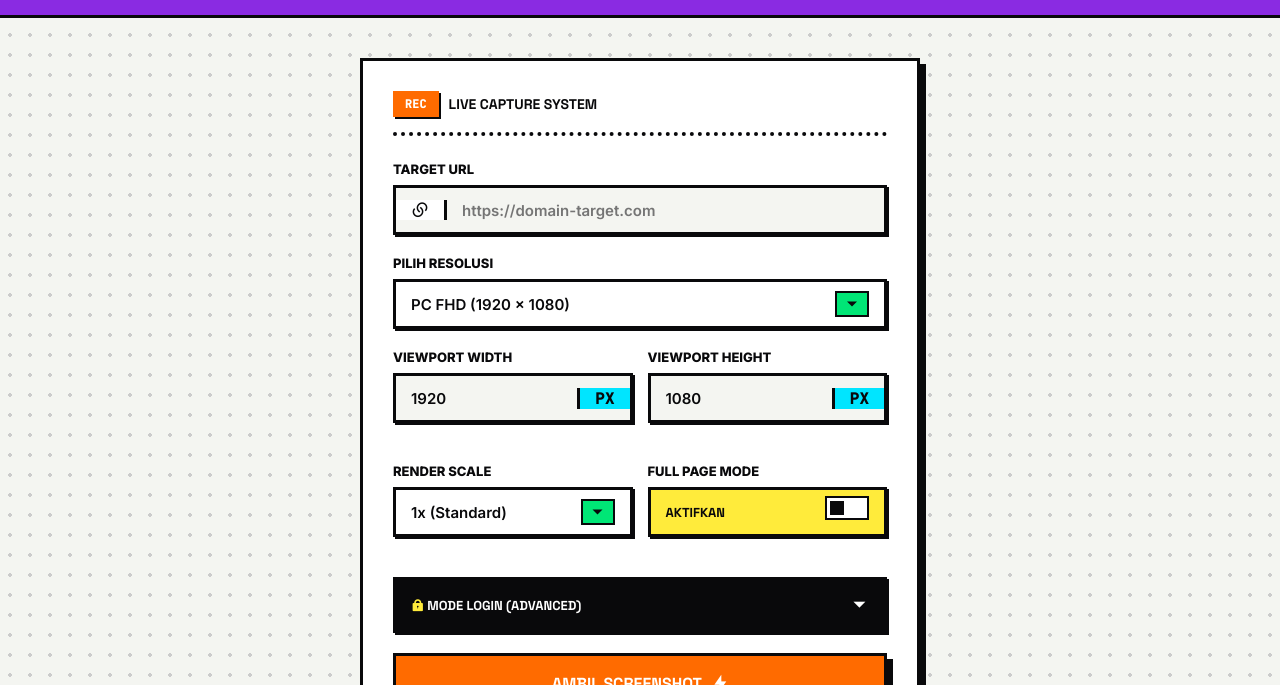
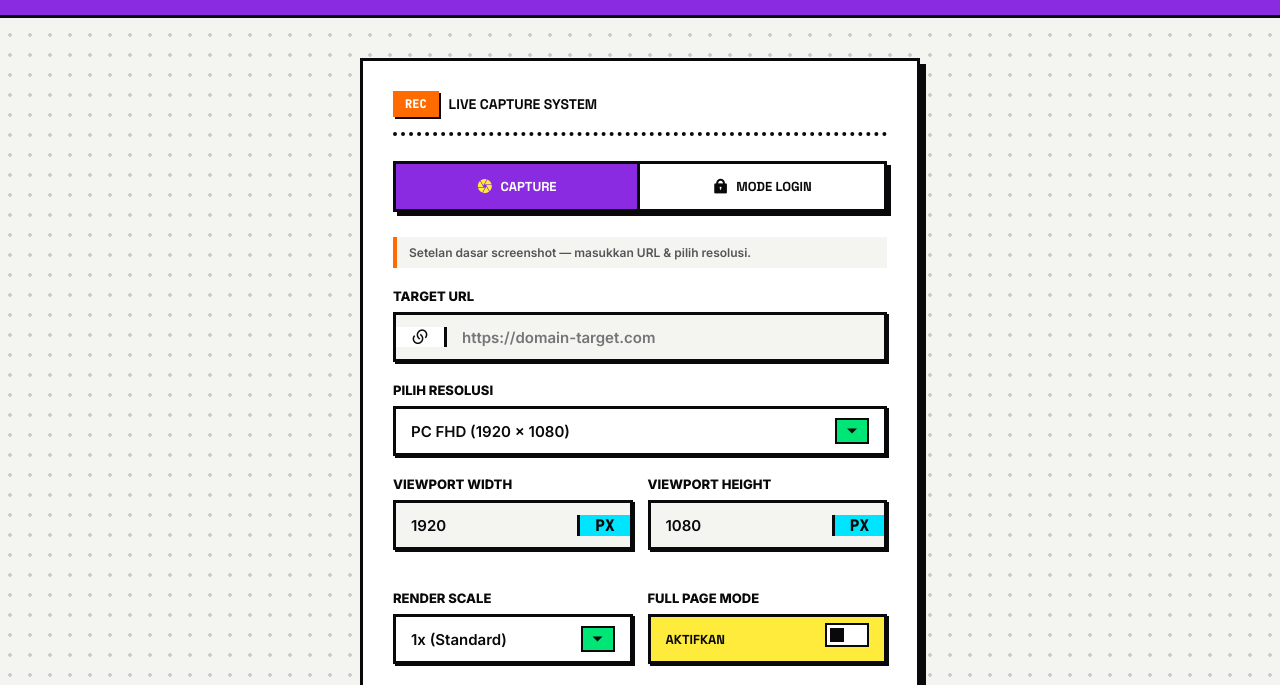
Before and after one commit to krisnatfk/snapforge, a website: page index.html in a window 1280 px wide. Shown: the part 115-800 px from the top of the page. Drawn offline with nearby package versions, Linux system fonts and the light colour scheme.

Commit message:
Redesign layout: pisah fitur jadi sistem tab (Capture / Mode Login) + fix input text border dobel

```diff
--- a/index.html
+++ b/index.html
@@ -154,6 +154,60 @@
             box-shadow: 2px 2px 0px var(--black);
         }
 
+        /* ===== TAB NAVIGATION ===== */
+        .tab-nav {
+            display: grid;
+            grid-template-columns: 1fr 1fr;
+            gap: 0;
+            margin-bottom: 25px;
+            border: var(--border);
+            box-shadow: 4px 4px 0px var(--black);
+        }
+        .tab-btn {
+            background: var(--white);
+            border: none;
+            border-right: var(--border);
+            padding: 14px 10px;
+            font-family: 'Space Grotesk', sans-serif;
+            font-size: 13px;
+            font-weight: 800;
+            text-transform: uppercase;
+            cursor: pointer;
+            color: var(--black);
+            display: flex;
+            align-items: center;
+            justify-content: center;
+            gap: 8px;
+            transition: 0.15s;
+        }
+        .tab-btn:last-child { border-right: none; }
+        .tab-btn i { font-size: 16px; }
+        .tab-btn:hover { background: var(--bg-main); }
+        .tab-btn.active { background: var(--vibrant-violet); color: var(--white); }
+        .tab-btn.active i { color: var(--vibrant-yellow); }
+        .tab-btn .tab-dot {
+            width: 9px; height: 9px; border-radius: 50%;
+            background: var(--vibrant-green); border: 1.5px solid var(--black);
+            display: none;
+        }
+        .tab-btn.has-data .tab-dot { display: inline-block; }
+
+        /* Tab Panel */
+        .tab-panel { display: none; }
+        .tab-panel.active { display: block; animation: fadeIn 0.2s ease; }
+        @keyframes fadeIn { from { opacity: 0; } to { opacity: 1; } }
+
+        .panel-hint {
+            font-family: 'Inter', sans-serif;
+            font-size: 12px;
+            font-weight: 600;
+            color: #555;
+            background: var(--bg-main);
+            border-left: 4px solid var(--vibrant-orange);
+            padding: 8px 12px;
+            margin-bottom: 20px;
+        }
+
         /* Form Elements */
         .form-group { margin-bottom: 20px; }
         .grid-2 { display: grid; grid-template-columns: 1fr 1fr; gap: 15px; margin-bottom: 20px;}
@@ -185,7 +239,7 @@
         }
         .input-box i { padding: 0 15px; font-size: 18px; border-right: var(--border); background: var(--white); }
 
-        input[type="url"], input[type="number"], select {
+        input[type="url"], input[type="number"], input[type="text"], select {
             width: 100%;
             height: 100%;
             border: none;
@@ -508,6 +562,8 @@
         @media (max-width: 600px) {
             .grid-2 { grid-template-columns: 1fr; }
             .container { padding: 0 15px; }
+            .tab-btn { font-size: 11px; padding: 12px 6px; }
+            .tab-btn span.tab-label { display: inline; }
         }
     </style>
 </head>
@@ -541,7 +597,22 @@
                 <span style="font-weight: 800; font-size: 14px;">LIVE CAPTURE SYSTEM</span>
             </div>
 
+            <!-- ===== TAB NAVIGATION ===== -->
+            <div class="tab-nav">
+                <button type="button" class="tab-btn active" data-tab="capture">
+                    <i class="ri-camera-lens-fill"></i> <span class="tab-label">CAPTURE</span>
+                </button>
+                <button type="button" class="tab-btn" data-tab="login">
+                    <i class="ri-lock-2-fill"></i> <span class="tab-label">MODE LOGIN</span>
+                    <span class="tab-dot" id="login-dot"></span>
+                </button>
+            </div>
+
             <form id="ss-form">
+                <!-- ===== TAB 1: CAPTURE ===== -->
+                <div class="tab-panel active" id="panel-capture">
+                    <div class="panel-hint">Setelan dasar screenshot — masukkan URL & pilih resolusi.</div>
+
                     <div class="form-group">
                         <label>TARGET URL</label>
                         <div class="input-box">
@@ -582,7 +653,6 @@
                         </div>
                     </div>
 
-                <!-- Grid Rapi: Render Scale disebelah Full Page Mode -->
                     <div class="grid-2">
                         <div class="form-group">
                             <label>RENDER SCALE</label>
@@ -607,15 +677,12 @@
                             </div>
                         </div>
                     </div>
+                </div>
 
-                <!-- ADVANCED: Screenshot halaman setelah login (cookie injection) -->
-                <div class="advanced-section">
-                    <button type="button" id="advanced-toggle" class="advanced-toggle">
-                        <span><i class="ri-lock-2-fill"></i> MODE LOGIN (ADVANCED)</span>
-                        <i class="ri-arrow-down-s-fill" id="advanced-chevron"></i>
-                    </button>
+                <!-- ===== TAB 2: MODE LOGIN ===== -->
+                <div class="tab-panel" id="panel-login">
+                    <div class="panel-hint">Opsional — untuk screenshot halaman setelah login (dashboard, keranjang, dll).</div>
 
-                    <div class="advanced-body" id="advanced-body">
                     <div class="tutorial-box">
                         <div class="tutorial-title"><i class="ri-guide-fill"></i> CARA PAKAI (IKUTI URUTAN)</div>
 
@@ -640,7 +707,7 @@
 
                         <div class="tutorial-step">
                             <span class="step-num">4</span>
-                                <div class="step-text">Balik ke sini, <b>paste</b> (Ctrl+V) di kotak bawah. Isi URL halaman target di atas, lalu klik <b>AMBIL SCREENSHOT</b>.</div>
+                            <div class="step-text">Balik ke sini, <b>paste</b> (Ctrl+V) di kotak bawah. Isi URL di tab CAPTURE, lalu klik <b>AMBIL SCREENSHOT</b>.</div>
                         </div>
 
                         <div class="tutorial-warn">
@@ -669,7 +736,6 @@
                     <div class="form-group">
                         <label>LOCAL STORAGE VALUE</label>
                         <textarea id="ls-value" class="cookie-textarea" placeholder='Paste Value mentah dari DevTools, contoh:&#10;[{"product":{"name":"Beras Organik 5kg","price":65000},"quantity":2}]'></textarea>
-                        </div>
                     </div>
                 </div>
 
@@ -776,10 +842,29 @@
         wInput.addEventListener('input', setCustom);
         hInput.addEventListener('input', setCustom);
 
-        // --- Toggle Advanced (Login/Cookie) ---
-        const advSection = document.querySelector('.advanced-section');
-        document.getElementById('advanced-toggle').addEventListener('click', () => {
-            advSection.classList.toggle('open');
+        // --- Tab Switching (Capture / Mode Login) ---
+        const tabBtns = document.querySelectorAll('.tab-btn');
+        const tabPanels = document.querySelectorAll('.tab-panel');
+        tabBtns.forEach((btn) => {
+            btn.addEventListener('click', () => {
+                const target = btn.dataset.tab;
+                tabBtns.forEach((b) => b.classList.remove('active'));
+                tabPanels.forEach((p) => p.classList.remove('active'));
+                btn.classList.add('active');
+                document.getElementById('panel-' + target).classList.add('active');
+            });
+        });
+
+        // Tampilkan indikator (titik hijau) di tab Mode Login kalau ada data terisi
+        const loginTabBtn = document.querySelector('.tab-btn[data-tab="login"]');
+        function updateLoginIndicator() {
+            const hasData = document.getElementById('cookies').value.trim()
+                || document.getElementById('ls-key').value.trim()
+                || document.getElementById('ls-value').value.trim();
+            loginTabBtn.classList.toggle('has-data', !!hasData);
+        }
+        ['cookies', 'ls-key', 'ls-value'].forEach((id) => {
+            document.getElementById(id).addEventListener('input', updateLoginIndicator);
         });
 
         // --- Logika Core Capture ---
```
Lines whose indentation alone changed are shown as unchanged.
